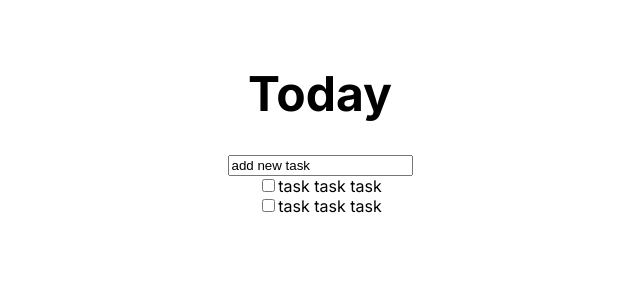
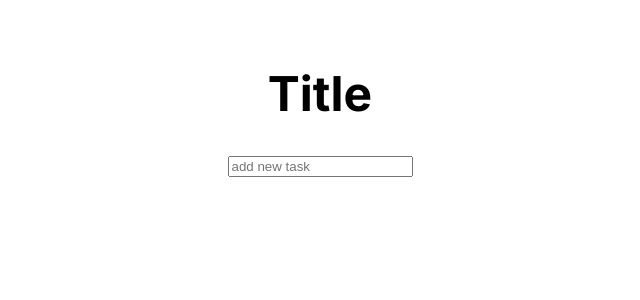
Before and after one commit to jeanmbt/todo-app-react, a React (Create React App) app: page / in a window 1280 px wide. Shown: the top 300 px of the page, without its empty margins (320-960 px from the left). Built offline with nearby package versions, Linux system fonts and the light colour scheme.

Commit message:
feat(TODO1): Create template and basic components

```diff
--- a/src/App.tsx
+++ b/src/App.tsx
@@ -1,24 +1,15 @@
 import React from 'react';
-import { Title, Page, TaskList, TaskItem } from "./styles/styles"
+import TaskList from './components/TaskList';
+import { Title, Page, StyledTaskList } from "./styles/styles";
+// import TaskList from  "./styles/styles"
 
 function App() {
   return (
     <Page>
-      <Title>Today</Title>
+      <Title>Title</Title>
+      <StyledTaskList/>
 
-      <input type='text' value="add new task"></input>
-      <TaskList>
 
-        <TaskItem>
-          <input type="checkbox" id="task" name="task"/>
-          <label htmlFor="task">task task task </label>
-        </TaskItem>
-        <TaskItem>
-          <input type="checkbox" id="task" name="task"/>
-          <label htmlFor="task">task task task </label>
-        </TaskItem>
-
-      </TaskList>
     </Page>
   );
 }
--- /dev/null
+++ b/src/components/Task.js
@@ -0,0 +1,53 @@
+import React, {useState} from 'react';
+import TaskForm from './TaskForm';
+
+function Task({tasks, completeTask}) {
+  const [edit, setEdit] = useState({
+    id: null,
+    value: '',
+  })
+
+  return tasks.map((task, index) => (
+    <form
+      className={task.id}
+      key={index}
+    >
+      <input
+        type="checkbox"
+        key={task.id}
+        name={`task-${task.id}`}
+        defaultChecked={false}
+        checked={task.isComplete}
+        onClick={() => completeTask(task.id)}
+      />
+      <label
+        htmlFor={`task-${task.id}`}
+        key={`label-${task.id}`}
+      >
+        {task.text}
+      </label>
+    </form>
+  ))
+}
+
+
+export default Task
+
+
+// class Task extends Component {
+
+// handleClick = () => {
+//   this.props.done = !this.props.done;
+// }
+//   render() {
+//     return (
+//       <div
+//         className={`task ${this.props.done ? 'task-done' : ' '}`}>
+//         <input type="checkbox" id="task" name="task"/>
+//         something like checkedAttr={this.state.checkedAttr} for the checked or use font awesome React Icons with square and square-check (than you can do it with animations)
+
+//         <label htmlFor="task">task task task </label>
+//       </div>
+//     )
+//   }
+// }
--- /dev/null
+++ b/src/components/TaskForm.js
@@ -0,0 +1,35 @@
+import React, {useState} from 'react'
+
+function TaskForm(props) {
+  const [input, setInput] = useState('')
+
+  const handleChange = event => {
+    setInput(event.target.value);
+  }
+
+  const handleSubmit = event => {
+    event.preventDefault();
+
+    props.onSubmit({
+      id: Math.floor(Math.random() * 10000),
+      text: input
+    });
+    setInput("");
+  };
+
+  return (
+    <form className="task-form" onSubmit={handleSubmit}>
+      <input
+        type='text'
+        placeholder="add new task"
+        value={input}
+        name='text'
+        className='task-input'
+        onChange={handleChange}>
+      </input>
+      {/* <button className='task-button' onSubmit={handleSubmit}>Add Task</button> */}
+    </form>
+  )
+}
+
+export default TaskForm
--- /dev/null
+++ b/src/components/TaskList.js
@@ -0,0 +1,67 @@
+import { toUnicode } from 'punycode';
+import React, {useState} from 'react';
+import Task from './Task';
+import TaskForm from './TaskForm';
+
+function TaskList() {
+  const [tasks, setTasks] = useState([]);
+
+  const addTask = task => {
+    // return nothing if empty
+    if (!task.text || /^\s*$/.test(task.text)) {
+      return
+    }
+
+    const newTasks = [task, ...tasks]
+
+    setTasks(newTasks)
+    // console.log(...tasks)
+  }
+
+  const completeTask = id => {
+    let updatedTasks = tasks.map(task => {
+      if (task.id === id) {
+        task.isComplete = !task.isComplete
+      }
+      return task
+    })
+    setTasks(updatedTasks)
+  }
+
+
+  return (
+    <div>
+      <TaskForm onSubmit={addTask}/>
+      <Task
+        tasks={tasks}
+        completeTask={completeTask}
+      />
+    </div>
+  )
+}
+
+export default TaskList
+
+
+// import Task from './task';
+
+// const TaskList = (props) => {
+//   const renderList = () => {
+//     return props.tasks.map((task, index) => {
+//       <Task
+//         id={task.id}
+//         key={task.key}
+//         index={index}
+//         done={task.done}
+//       />
+//     })
+//   }
+
+//   return (
+//     <TaskList>
+//       {renderList()}
+//     </TaskList>
+//   )
+// };
+
+// export default TaskList
--- a/src/styles/styles.js
+++ b/src/styles/styles.js
@@ -1,6 +1,6 @@
 
 import styled from 'styled-components';
-
+import TaskList from '../components/TaskList';
 
 export const Page = styled.div`
   display: flex;
@@ -16,7 +16,7 @@ export const Title = styled.h1`
   display: block;
 `;
 
-export const TaskList = styled.div`
+export const StyledTaskList = styled(TaskList)`
   display: flex;
   justify-content: center;
   align-items: center;
```
Also changed, not shown: src/setupTests.ts (deleted, +0 -5 lines), src/index.css (line endings or trailing spaces), src/pages/main.js (added), src/pages/new-task.js (added), 1 other file (tests, documents, lock files or other folders).
